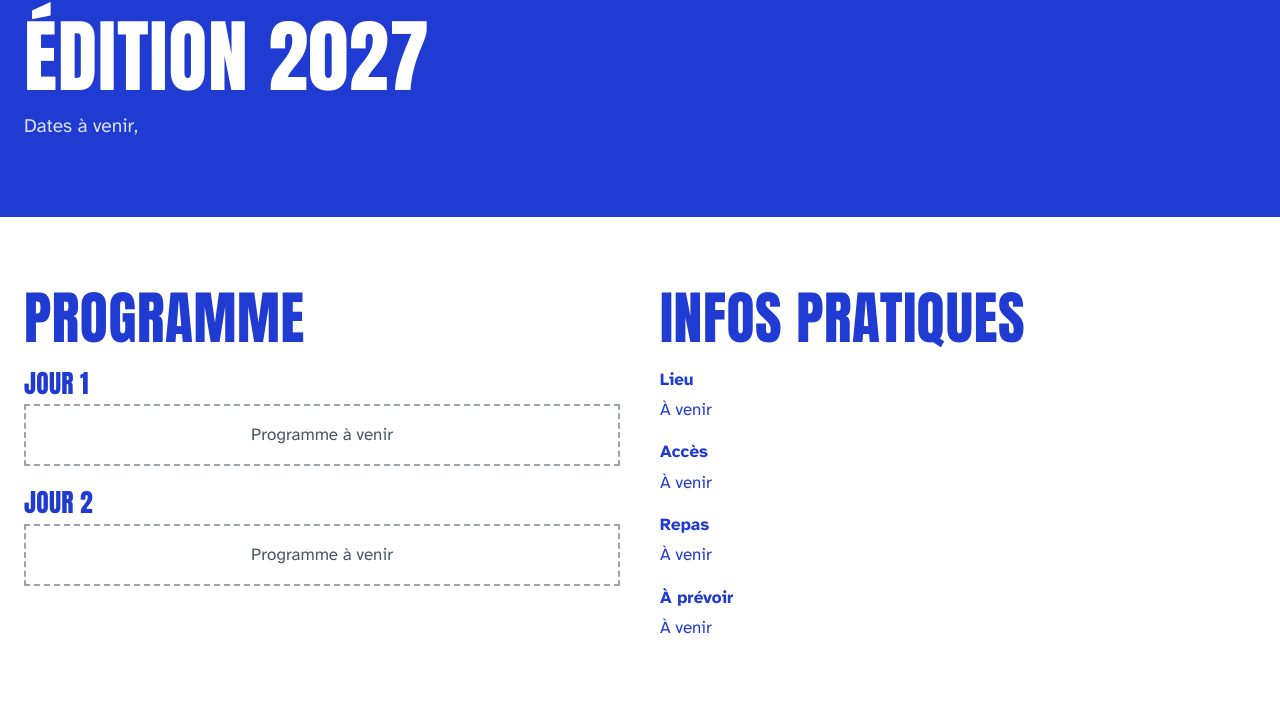
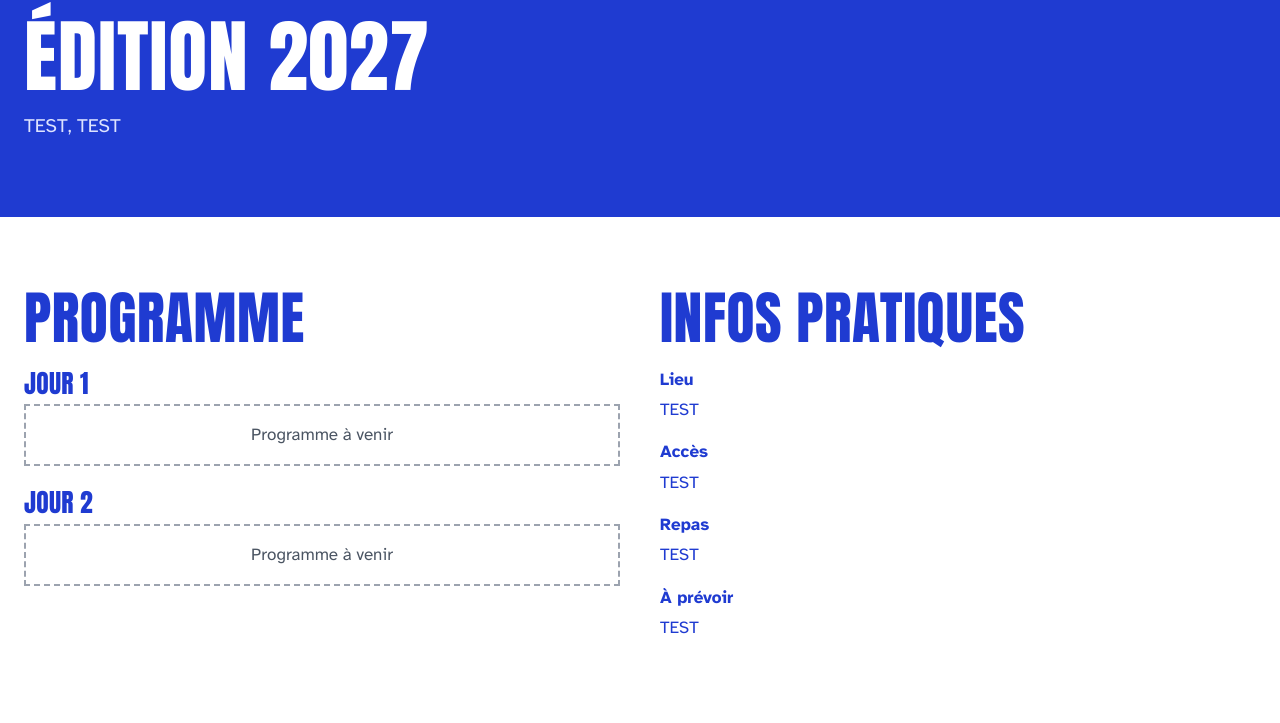
Before and after one commit to PEPBA2235/challenge-ensemble, a Jekyll site: the page built from prochaine-edition.html, in a window 1280 px wide. Shown: the part 137-860 px from the top of the page. Built offline with Jekyll 4.4.1, drawn with Linux system fonts in a browser that asks for light colours.

Commit message:
Update _data/prochaine.yml (via Pages CMS)

```diff
--- a/_data/prochaine.yml
+++ b/_data/prochaine.yml
@@ -1,16 +1,13 @@
 annee: 2027
-dates: ""
-lieu: ""
-date_debut: ""
-lien_inscription: ""
-reglement: ""
+dates: TEST
+lieu: TEST
+date_debut: 2030-06-12T09:00
+lien_inscription: TEST
 programme:
   - jour: Jour 1
-    horaires: []
   - jour: Jour 2
-    horaires: []
 infos:
-  adresse: ""
-  acces: ""
-  repas: ""
-  a_prevoir: ""
+  adresse: TEST
+  acces: TEST
+  repas: TEST
+  a_prevoir: TEST
```
